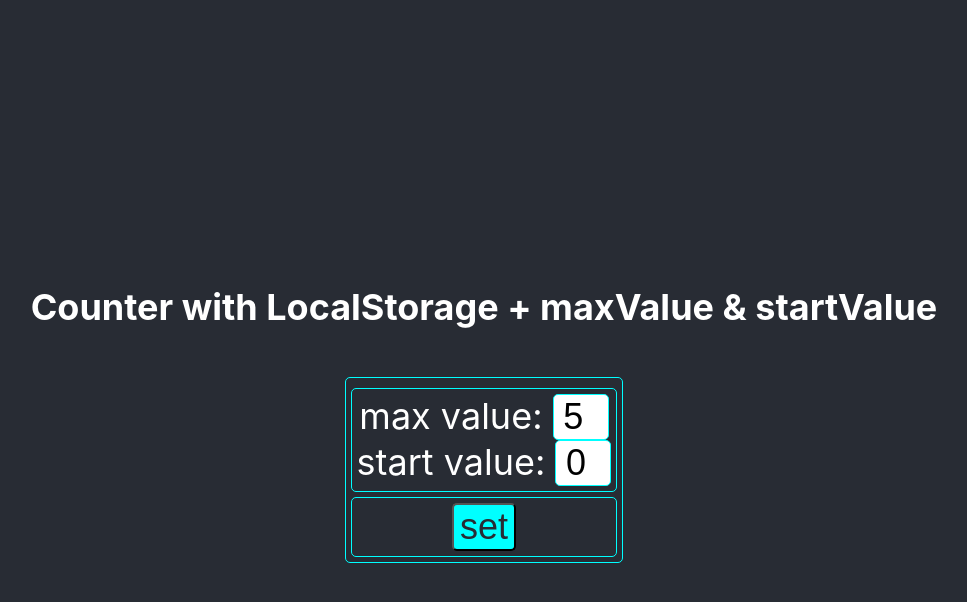
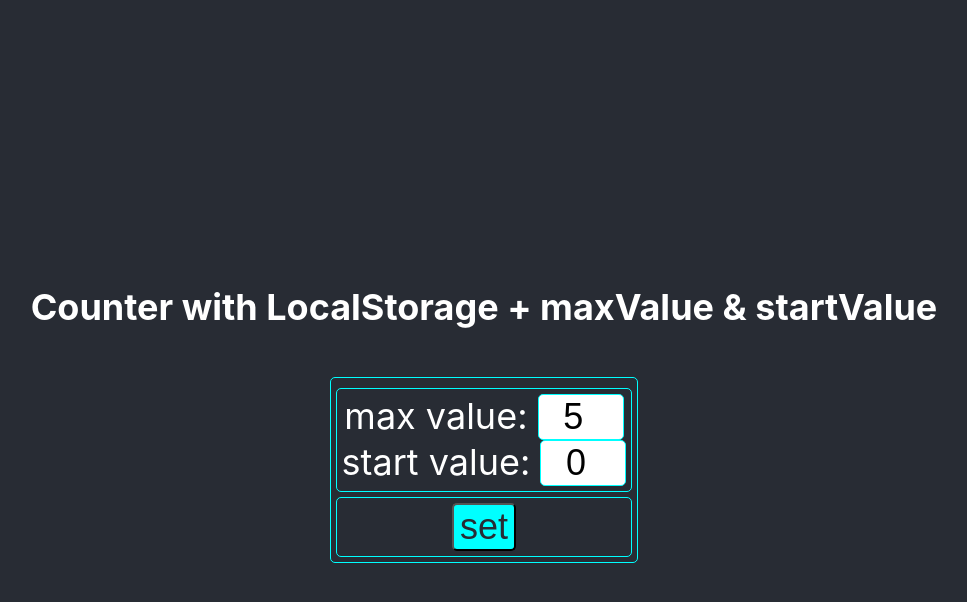
Before and after one commit to AgeevDmitryMinsk/Counter-with-LocalStorage-maxValue-startValue-REDUX-by-Dan-Abramov, a React (Create React App) app: page / in a window 1280 px wide. Both pictures are taken after a click on the button "set values". Shown: the top 602 px of the page, without its empty margins (156-1123 px from the left). Built offline with nearby package versions, Linux system fonts and the light colour scheme.

Commit message:
increased max-width for inpit counter_2_1

```diff
--- a/src/App.css
+++ b/src/App.css
@@ -96,7 +96,7 @@
 .inputValue {
     border: 1px solid cyan;
     border-radius: 5px;
-    max-width: 50px;
+    max-width: 80px;
     text-align: center;
     font-size: calc(20px + 2vmin);
 }
```
